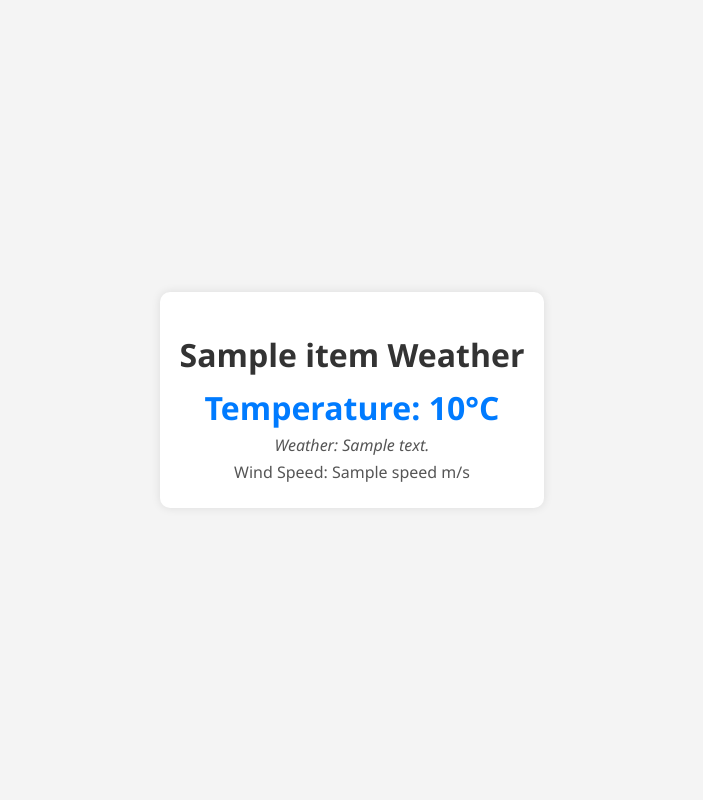
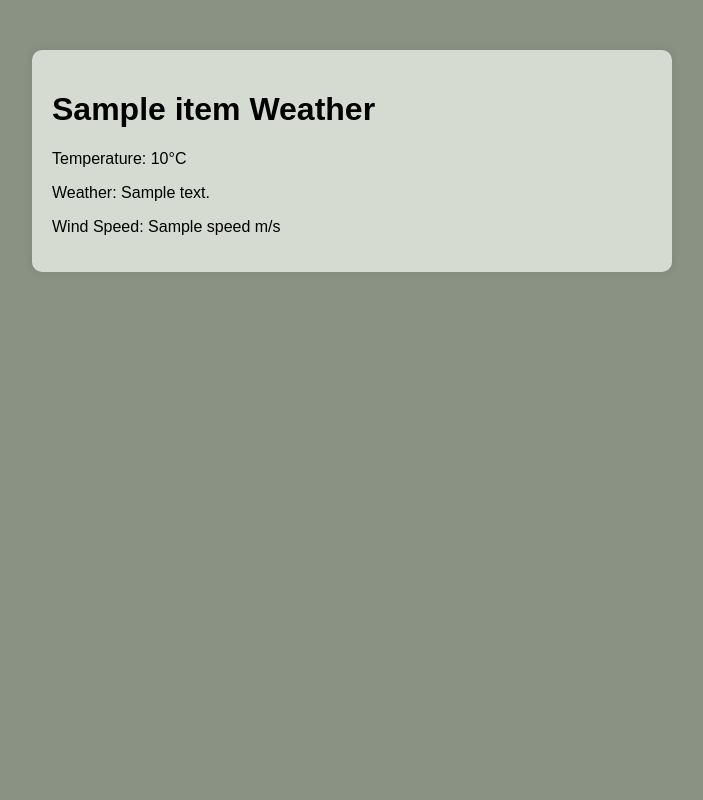
Before and after one commit to pinki1930/python-assignment, a Flask app: page /weatherapp in a window 1280 px wide. Shown: the whole page, without its empty margins (288-991 px from the left). Run offline with Flask 3, Linux system fonts and the light colour scheme; a database or web service that is not in the repository returns one stand-in record (values such as "Sample title"); data that the repository does not hold is empty.

Commit message:
new change

```diff
--- a/templates/resp.html
+++ b/templates/resp.html
@@ -1,69 +1,33 @@
+
+
 <!DOCTYPE html>
 <html lang="en">
 <head>
+    <title>Weather Info</title>
     <meta charset="UTF-8">
     <meta name="viewport" content="width=device-width, initial-scale=1.0">
     <style>
         body {
-            font-family: 'Segoe UI', Tahoma, Geneva, Verdana, sans-serif;
-            background-color: #f4f4f4;
-            margin: 0;
-            display: flex;
-            align-items: center;
-            justify-content: center;
-            height: 100vh;
+            font-family: Arial, sans-serif;
+            background-color: #8A9383;
+            margin: 50px;
         }
 
         .container {
-            background-color: #fff;
+            max-width: 600px;
+            margin: 0 auto;
+            background-color: #D6DBD2;
             padding: 20px;
             border-radius: 10px;
             box-shadow: 0 0 10px rgba(0, 0, 0, 0.1);
-            text-align: center;
-        }
-
-        h1 {
-            color: #333;
-            margin-bottom: 10px;
-        }
-
-        p {
-            margin: 5px 0;
-            color: #555;
-        }
-
-        .temperature {
-            font-size: 2em;
-            font-weight: bold;
-            color: #007BFF;
-        }
-
-        .weather-description {
-            font-style: italic;
-        }
-
-        /* Conditional styling based on weather description */
-        .weather-sunny {
-            color: #FFD700; /* Gold color for sunny weather */
-        }
-
-        .weather-rainy {
-            color: #4682B4; /* Steel Blue color for rainy weather */
-        }
-
-        .weather-cloudy {
-            color: #778899; /* Light Slate Gray color for cloudy weather */
         }
     </style>
-    <title>Weather Data</title>
 </head>
 <body>
     <div class="container">
         <h1>{{ data['name'] }} Weather</h1>
-        <p class="temperature">Temperature: {{ data['main']['temp'] }}°C</p>
-        <p class="weather-description">
-            Weather: <span class="weather-{{ data['weather'][0]['main'].toLowerCase() }}">{{ data['weather'][0]['description'] }}</span>
-        </p>
+        <p>Temperature: {{ data['main']['temp'] }}°C</p>
+        <p>Weather: {{ data['weather'][0]['description'] }}</p>
         <p>Wind Speed: {{ data['wind']['speed'] }} m/s</p>
     </div>
 </body>
```
Also changed, not shown: templates/index.html (+31 -2 lines).
